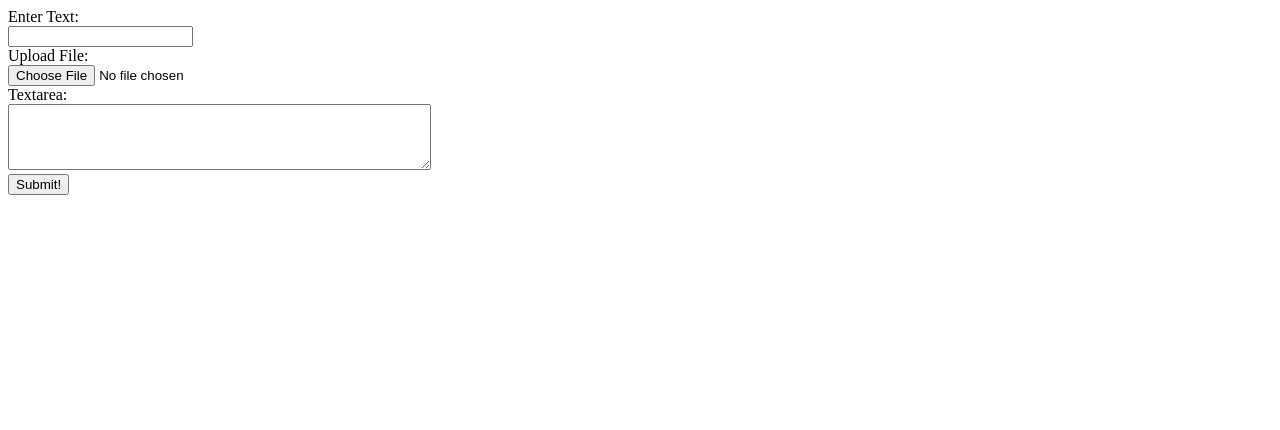
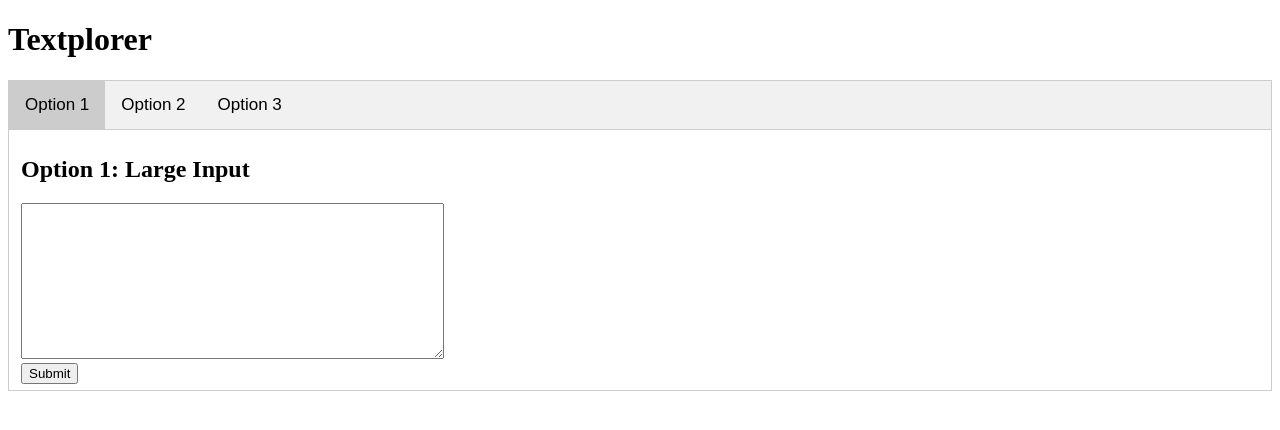
Before and after one commit to Mosh333/textplorer_csca5028_final_project, a Flask app: page / in a window 1280 px wide. Shown: the top 430 px of the page. Run offline with Flask 3, Linux system fonts and the light colour scheme.

Commit message:
Got tab 1 and 2 working from a purely frontend, basic backend workflow.
Will need to add tab 3 (collection from rss feeds). Then add data analyzer folder to include basic text analysis, sentiment analysis, basic NLP analysis. Afterwards add unit tests and work on display the data in a chart format. Then figure out the database and production environment issue and make sure that works, Then we are done with milestone 1.

```diff
--- a/src/routes.py
+++ b/src/routes.py
@@ -1,22 +1,36 @@
 # routes.py
 
-from flask import request, redirect, url_for, render_template
-
+from flask import request, render_template
 
 def setup_routes(app):
     @app.route("/")
     def main():
         return render_template("index.html")
 
-    @app.route("/echo_user_input", methods=["POST"])
-    def echo_input():
-        # Get the input from the form fields
-        input_text = request.form.get("user_input", "")
-        file_input = request.files.get("file_input")
-        textarea_input = request.form.get("textarea_input", "")
+    @app.route("/echo", methods=["POST"])
+    def process_input_echo():
+        # Get the selected option from the query parameters
+        selected_option = request.args.get("selected_option")
 
-        # Process the input
-        file_size = len(file_input.read()) if file_input else 0  # Get the size of the uploaded file in bytes
+        if selected_option == "large_input":
+            # Handle large input option
+            large_input = request.form.get("large_input", "")
+            # Process the large input as needed
+            return render_template("echo.html", selected_option=selected_option, large_input=large_input)
 
-        # Render the echo page with the input values
-        return render_template("echo.html", input_text=input_text, file_size=file_size, textarea_input=textarea_input)
+        elif selected_option == "files_input":
+            # Handle file upload
+            uploaded_files = request.files.getlist("file_input")
+            files_info = []
+            for file in uploaded_files:
+                # Process each uploaded file
+                filename = file.filename
+                file_size = len(file.read())
+                # Add filename and file size to files_info list
+                files_info.append({"filename": filename, "file_size": file_size})
+
+            # Render the echo page with the uploaded file information
+            return render_template("echo.html", selected_option=selected_option, files_info=files_info)
+        else:
+            # Handle other options (if any)
+            return "Invalid option selected"
--- a/src/templates/index.html
+++ b/src/templates/index.html
@@ -5,20 +5,129 @@
 <head>
     <meta charset="UTF-8">
     <meta name="viewport" content="width=device-width, initial-scale=1.0">
-    <title>Text Analysis</title>
+    <title>Text Analysis Options</title>
+    <style>
+        /* Style the tab buttons */
+        .tab {
+            overflow: hidden;
+            border: 1px solid #ccc;
+            background-color: #f1f1f1;
+        }
+
+        /* Style the buttons inside the tab */
+        .tab button {
+            background-color: inherit;
+            float: left;
+            border: none;
+            outline: none;
+            cursor: pointer;
+            padding: 14px 16px;
+            transition: 0.3s;
+            font-size: 17px;
+        }
+
+        /* Change background color of buttons on hover */
+        .tab button:hover {
+            background-color: #ddd;
+        }
+
+        /* Create an active/current tablink class */
+        .tab button.active {
+            background-color: #ccc;
+        }
+
+        /* Style the tab content */
+        .tabcontent {
+            display: none;
+            padding: 6px 12px;
+            border: 1px solid #ccc;
+            border-top: none;
+        }
+    </style>
 </head>
 <body>
-    <form action="/echo_user_input" method="POST" enctype="multipart/form-data">
-        <label for="user_input">Enter Text:</label><br>
-        <input type="text" id="user_input" name="user_input"><br>
+    <h1>Textplorer</h1>
 
-        <label for="file_input">Upload File:</label><br>
-        <input type="file" id="file_input" name="file_input"><br>
+    <!-- Tab links -->
+    <div class="tab">
+        <button class="tablinks active" onclick="openOption(event, 'Option1')">Option 1</button>
+        <button class="tablinks" onclick="openOption(event, 'Option2')">Option 2</button>
+        <button class="tablinks" onclick="openOption(event, 'Option3')">Option 3</button>
+    </div>
 
-        <label for="textarea_input">Textarea:</label><br>
-        <textarea id="textarea_input" name="textarea_input" rows="4" cols="50"></textarea><br>
+    <!-- Tab content -->
+    <div id="Option1" class="tabcontent" style="display: block;">
+        <h2>Option 1: Large Input</h2>
+        <form action="/echo?selected_option=large_input" method="POST"> <!-- Include selected_option -->
+            <textarea name="large_input" rows="10" cols="50"></textarea><br>
+            <input type="submit" value="Submit">
+        </form>
+    </div>
 
-        <input type="submit" value="Submit!">
-    </form>
+    <div id="Option2" class="tabcontent">
+        <h2>Option 2: Upload Text Files</h2>
+        <p>To select multiple files, hold on to 'Ctrl' key in Windows and select each file.</p>
+        <p>Key may differ in macOS and Linux.</p>
+
+
+        <form action="/echo?selected_option=files_input" method="POST" enctype="multipart/form-data"> <!-- Include selected_option -->
+            <input id="fileInput" type="file" name="file_input" multiple><br>
+            <input type="submit" value="Submit">
+        </form>
+    </div>
+
+    <div id="Option3" class="tabcontent">
+        <h2>Option 3: Random Animal Names</h2>
+        <form action="/echo?selected_option=animal_names" method="POST"> <!-- Include selected_option -->
+            <select name="animal_names">
+                <option value="lion">Lion</option>
+                <option value="elephant">Elephant</option>
+                <option value="zebra">Zebra</option>
+            </select><br>
+            <input type="submit" value="Submit">
+        </form>
+    </div>
+
+    <script>
+        // Function to open the selected option tab
+        function openOption(evt, optionName) {
+            var i, tabcontent, tablinks;
+            tabcontent = document.getElementsByClassName("tabcontent");
+            for (i = 0; i < tabcontent.length; i++) {
+                tabcontent[i].style.display = "none";
+            }
+            tablinks = document.getElementsByClassName("tablinks");
+            for (i = 0; i < tablinks.length; i++) {
+                tablinks[i].className = tablinks[i].className.replace(" active", "");
+            }
+            document.getElementById(optionName).style.display = "block";
+            evt.currentTarget.className += " active";
+        }
+
+            // Get the file input element
+        const fileInput = document.getElementById('fileInput');
+
+        // Add event listener for change event
+        fileInput.addEventListener('change', function(event) {
+            // Get the selected file(s)
+            const files = fileInput.files;
+
+            // Check each selected file
+            for (let i = 0; i < files.length; i++) {
+                const file = files[i];
+                const fileName = file.name.toLowerCase();
+
+                // Check if the file extension is not '.txt'
+                if (!fileName.endsWith('.txt')) {
+                    alert('Please select only .txt files.');
+                    // Clear the file input
+                    fileInput.value = '';
+                    // Prevent form submission
+                    event.preventDefault();
+                    return;
+                }
+            }
+        });
+    </script>
 </body>
 </html>
```
Also changed, not shown: src/templates/echo.html (+19 -4 lines), src/tests/mock_obj_test_database.py (added, +1 -0 lines), src/tests/test_text_files/test1.txt (added, +33 -0 lines), src/tests/test_text_files/test2.txt (added, +24 -0 lines), src/tests/test_text_files/test3.txt (added, +19 -0 lines), src/tests/test_text_files/test4.txt (added, +19 -0 lines), src/tests/test_text_files/test5.txt (added, +55 -0 lines), src/tests/integration_test.py (added), src/tests/test_routes.py (added), 1 other file.
